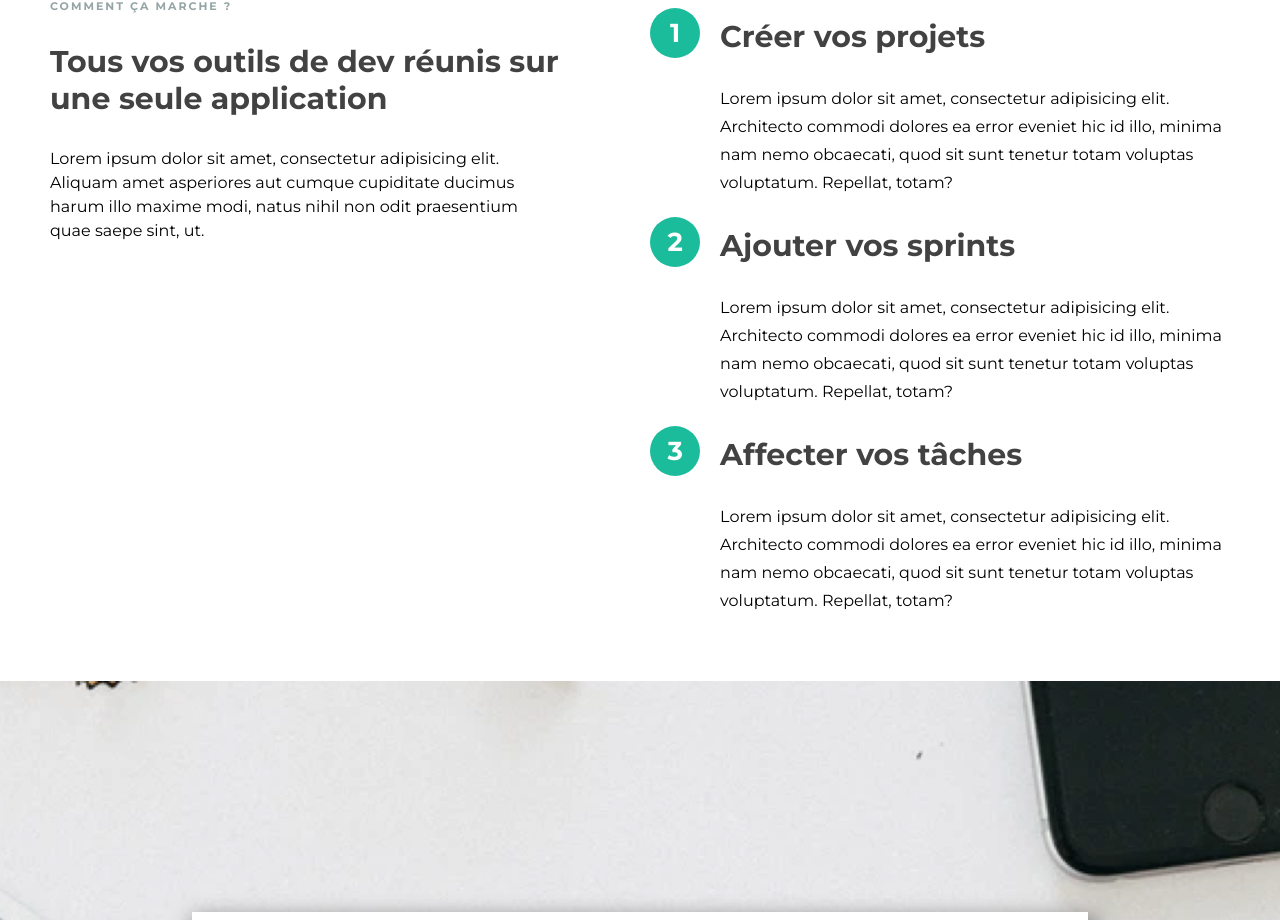
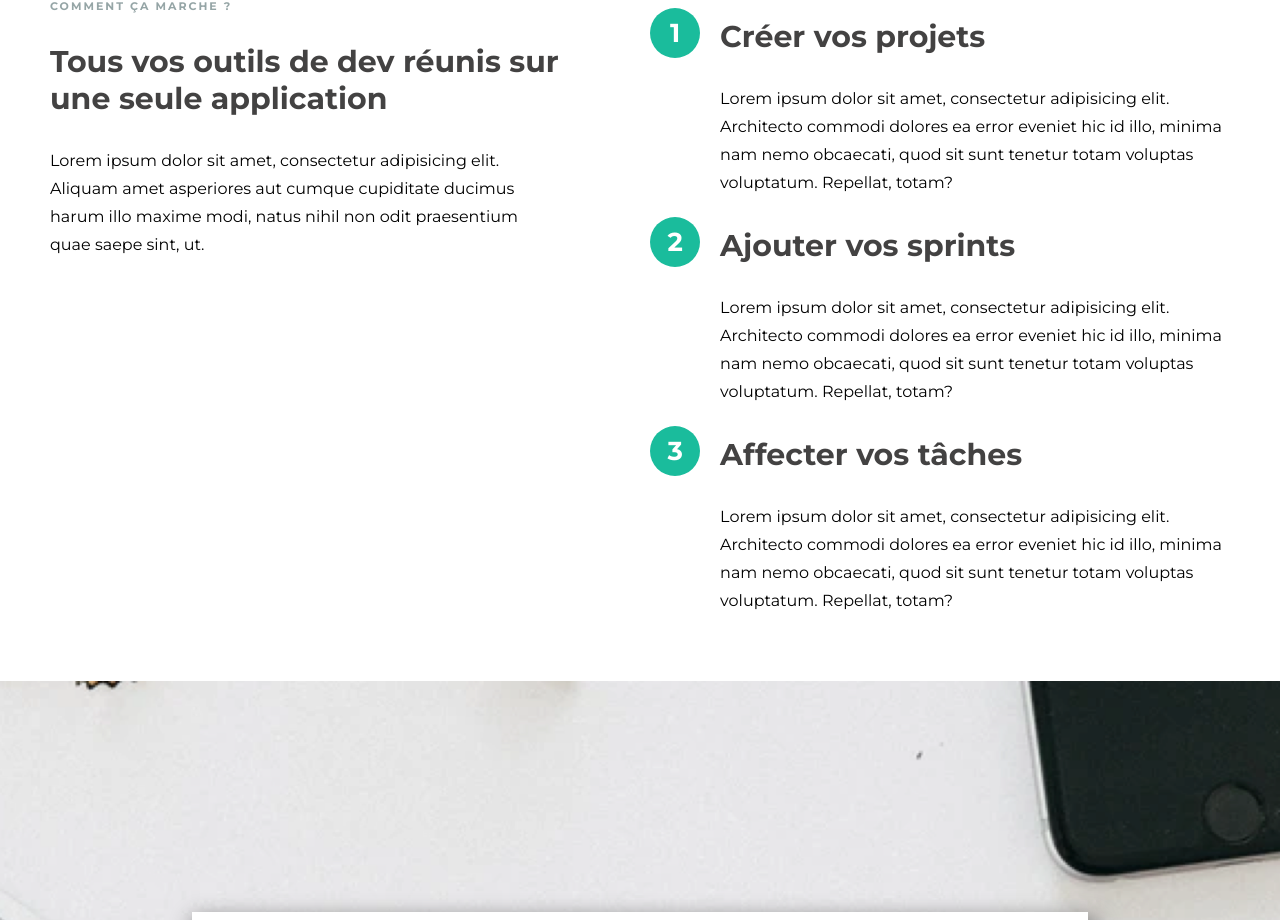
Before and after one commit to Ephalys/wedev-front, a React (Create React App) app: page / in a window 1280 px wide. Shown: the part 1606-2526 px from the top of the page. Built offline with nearby package versions, Linux system fonts and the light colour scheme; what webfontloader would draw is missing.

Commit message:
fix: line height listblck

```diff
--- a/src/components/ListBlock/listblock.scss
+++ b/src/components/ListBlock/listblock.scss
@@ -30,7 +30,7 @@
         }
 
         .text {
-            line-height: 24px;
+            line-height: 28px;
         }
     }
     &__right {
```
